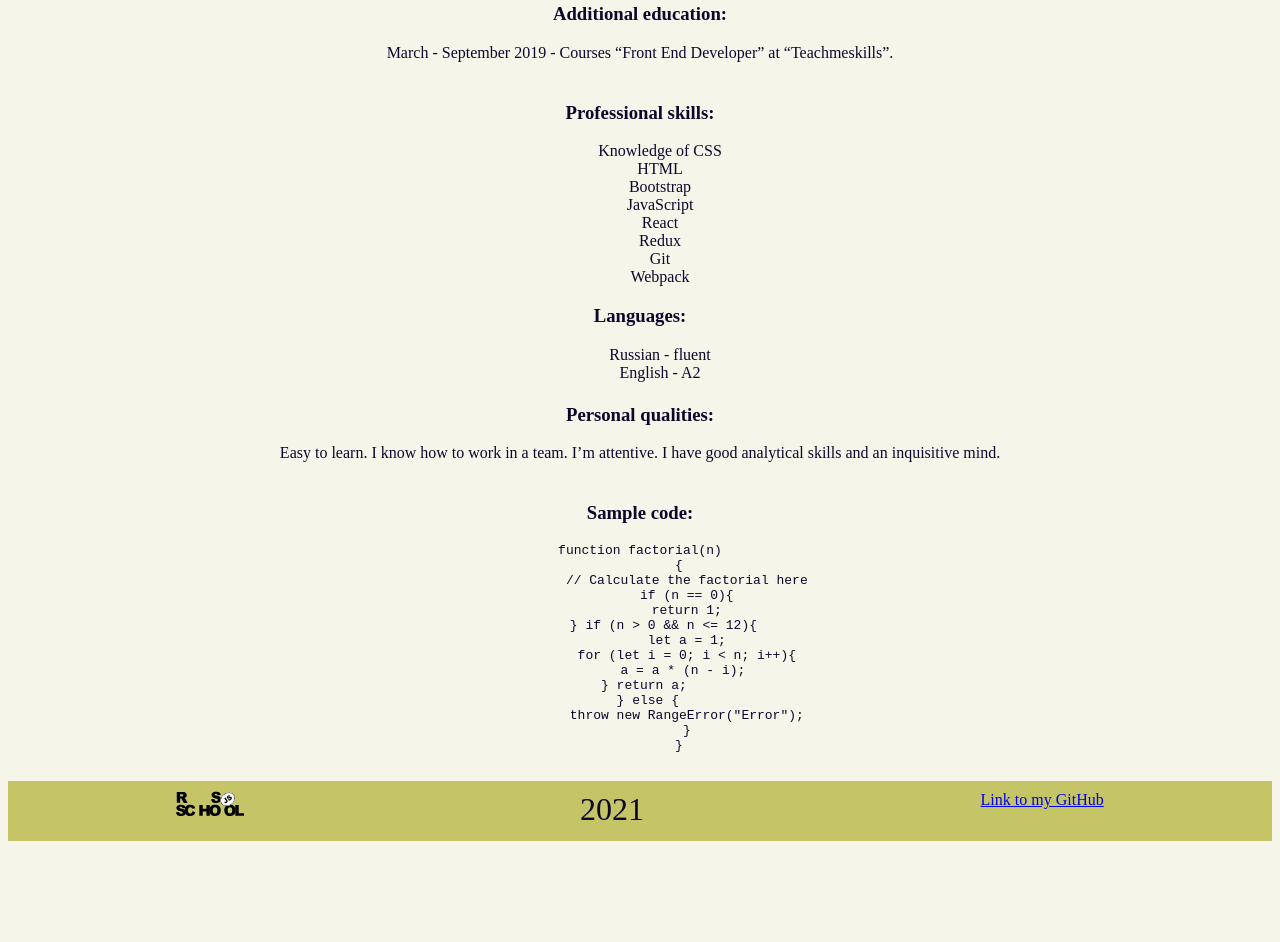
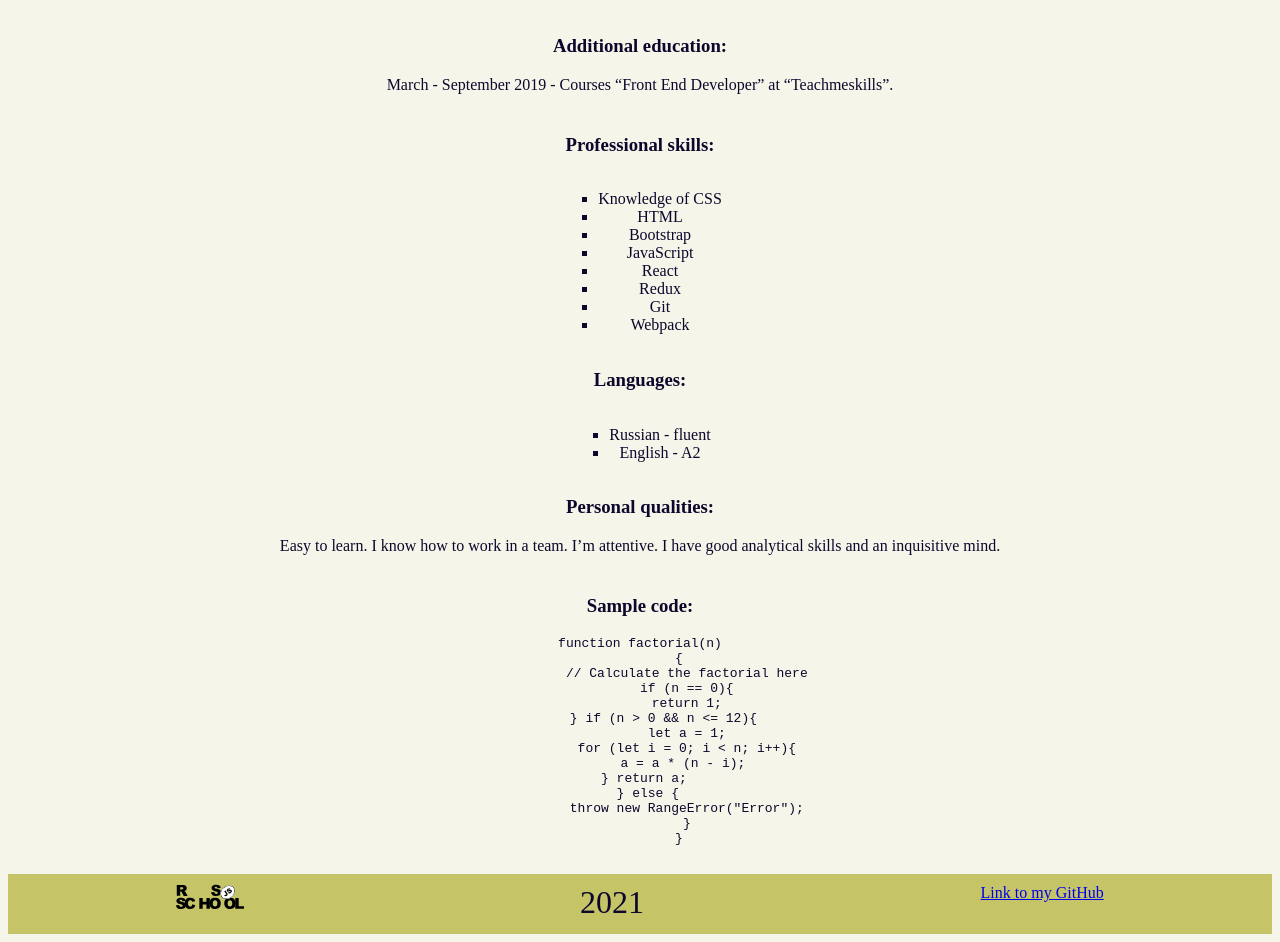
Before and after one commit to lrazhkavets/rsschool-cv, a plain HTML site: page index.html in a window 1280 px wide. Shown: the part 710-1652 px from the top of the page. Before the commit the page ends 1559 px from the top, so only its background shows below. Drawn offline with Linux system fonts and the light colour scheme.

Commit message:
feat: update html and css files

```diff
--- a/index.html
+++ b/index.html
@@ -3,7 +3,7 @@
   <head>
     <meta charset="UTF-8" />
     <title>My CV</title>
-    <link rel="stylesheet" href="style.css">
+    <link rel="stylesheet" type="text/css" href="style.css">
   </head>
   <body>
     <header class="header">
@@ -79,10 +79,9 @@
     <footer>
         <div class="footer">
             <a href="https://rs.school/js/">
-                <img src="img/rs_school_js.svg" height="25px" alt="RS School"></a>
-            <div class="year">2021</div>
+                <img src="img/rs_school_js.svg" height="25" alt="RS School"></a>
+            <time datetime="YYYY">2021</time>
             <a href="https://github.com/lrazhkavets">Link to my GitHub</a>
         </div>
     </footer>
   </body>
-</html>
--- a/style.css
+++ b/style.css
@@ -18,10 +18,14 @@ h1 {
 section {
   min-height: 5em;
   text-align: center;
+  margin: 0 auto;
 }
-
+ul {
+  display: inline-block;
+}
 li {
-  list-style: none;
+  list-style: square;
+  text-align: center;
 }
 .footer {
   display: flex;
@@ -32,6 +36,6 @@ li {
   align-self: center;
   background-color: #c5c467;
 }
-.year{
+time{
   font-size: 2em;
 }
```
